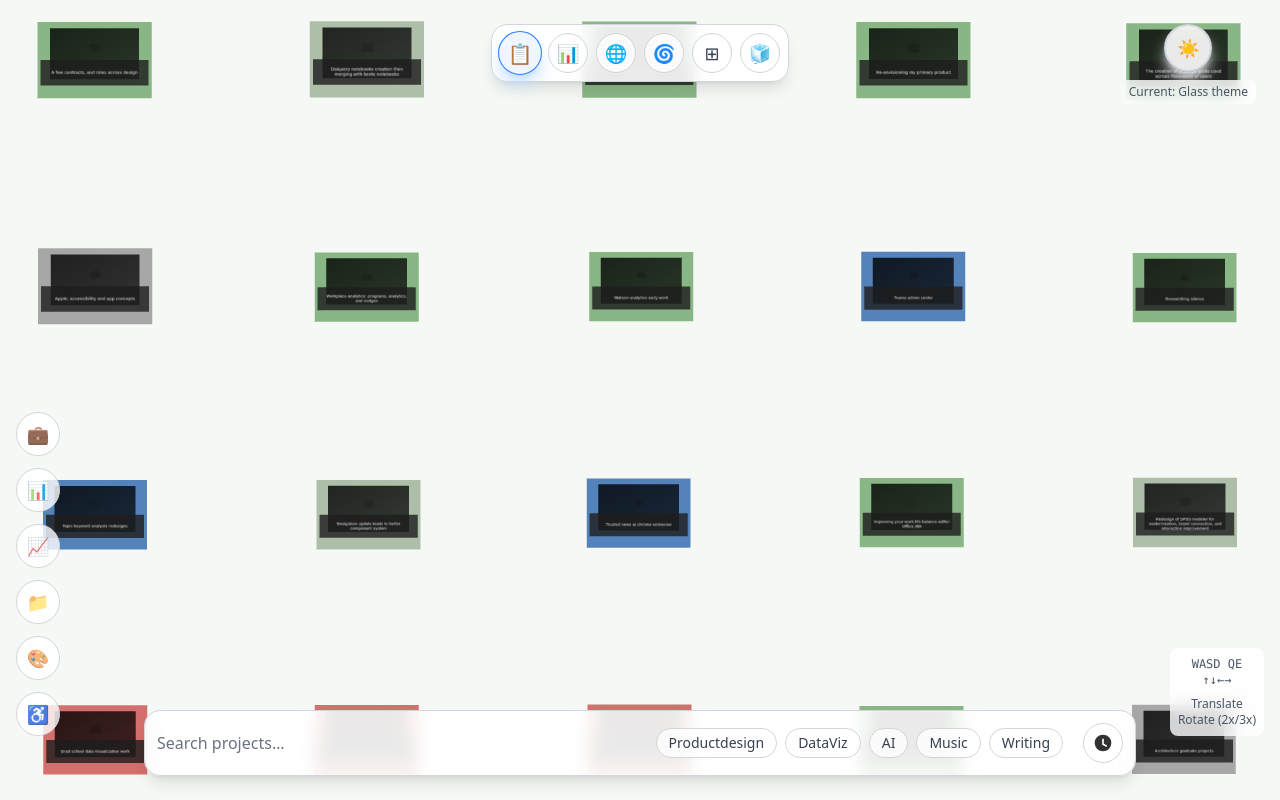
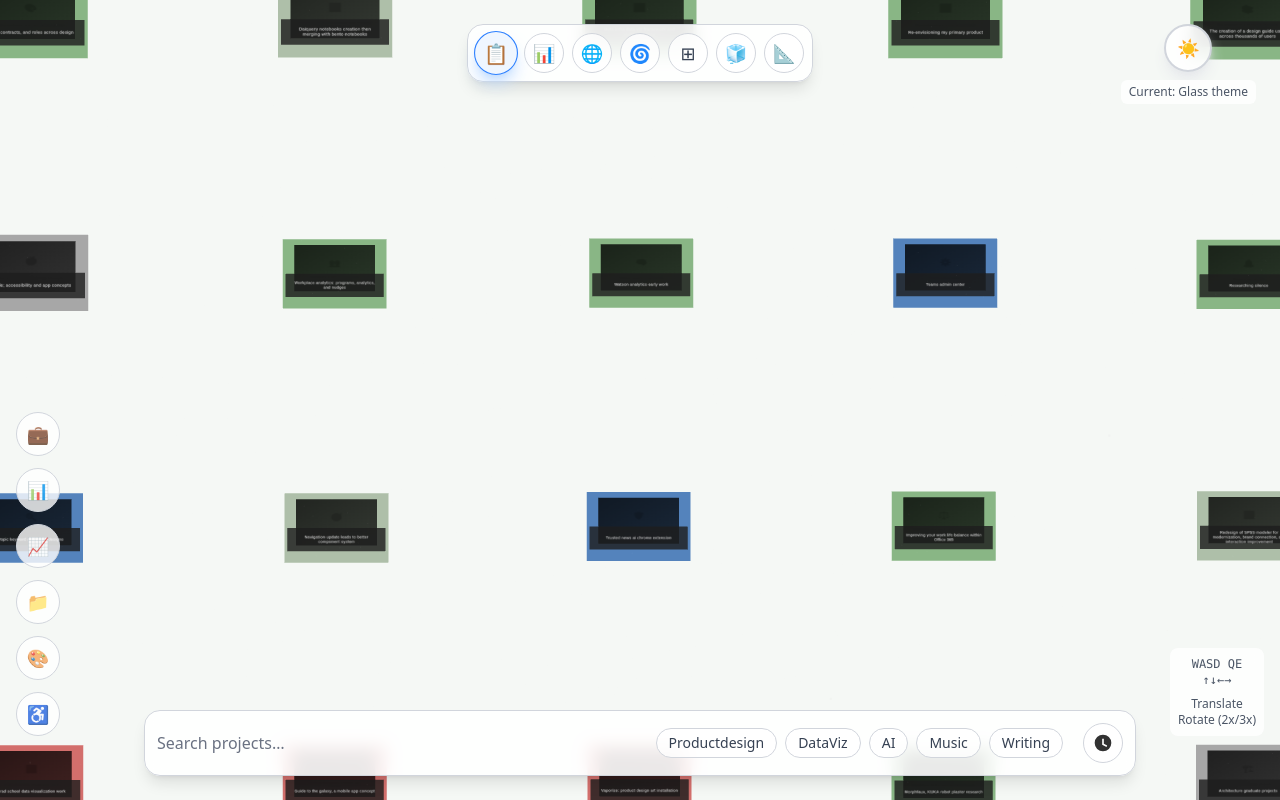
Before and after one commit to mhsenkow/webgl-portfolio, a Next.js app: page / in a window 1280 px wide. Built offline with nearby package versions, Linux system fonts and the light colour scheme.

Commit message:
Make grid tighter and add resize-to-current-view button functionality

```diff
--- a/app/page.tsx
+++ b/app/page.tsx
@@ -40,7 +40,7 @@ function ControlledOrbitControls() {
 }
 
 function PortfolioContent() {
-  const { timePeriod, selectedProject, setSelectedProject, cardPosition, setCardPosition, query, tag, layout } = useProjectsContext();
+  const { timePeriod, selectedProject, setSelectedProject, cardPosition, setCardPosition, query, tag, layout, customViewport } = useProjectsContext();
   const { theme } = useTheme();
   const themeColors = getThemeColors(theme);
 
@@ -92,7 +92,7 @@ function PortfolioContent() {
 
           <Particles count={8000} />
           <Comets />
-          <CardCloud onCardClick={handleCardClick} onCardCenter={handleCardCenter} timePeriod={timePeriod} isDetailOpen={!!selectedProject} query={query} tag={tag} layout={layout} />
+          <CardCloud onCardClick={handleCardClick} onCardCenter={handleCardCenter} timePeriod={timePeriod} isDetailOpen={!!selectedProject} query={query} tag={tag} layout={layout} customViewport={customViewport} />
           <ControlledOrbitControls />
           <KeyboardControls />
           <SpacePanControls />
--- a/components/CardCloud.tsx
+++ b/components/CardCloud.tsx
@@ -29,9 +29,10 @@ interface CardCloudProps {
   query?: string;
   tag?: string | null;
   layout?: 'flat-grid' | 'staggered' | 'sphere' | 'spiral' | 'grid' | 'cube';
+  customViewport?: { width: number; height: number } | null;
 }
 
-export default function CardCloud({ onCardClick, onCardCenter, timePeriod, isDetailOpen = false, query = '', tag = null, layout = 'flat-grid' }: CardCloudProps) {
+export default function CardCloud({ onCardClick, onCardCenter, timePeriod, isDetailOpen = false, query = '', tag = null, layout = 'flat-grid', customViewport = null }: CardCloudProps) {
   const { width: windowWidth, height: windowHeight } = useWindowSize();
   const [targetPositions, setTargetPositions] = useState<THREE.Vector3[]>([]);
   const [currentPositions, setCurrentPositions] = useState<THREE.Vector3[]>([]);
@@ -77,6 +78,13 @@ export default function CardCloud({ onCardClick, onCardCenter, timePeriod, isDet
           // Browser window responsive 2D Grid layout
           const totalCards = projects.length;
 
+          let visibleWidth, visibleHeight;
+
+          if (customViewport) {
+            // Use custom viewport dimensions (from current camera view)
+            visibleWidth = customViewport.width;
+            visibleHeight = customViewport.height;
+          } else {
             // Calculate viewport dimensions based on browser window size
             // Convert browser pixels to 3D world units
             const aspectRatio = windowWidth / windowHeight;
@@ -86,16 +94,17 @@ export default function CardCloud({ onCardClick, onCardCenter, timePeriod, isDet
             const cameraDistance = 12;
             const fov = 60;
             const fovRad = (fov * Math.PI) / 180;
-          const visibleHeight = 2 * cameraDistance * Math.tan(fovRad / 2);
-          const visibleWidth = visibleHeight * aspectRatio;
+            visibleHeight = 2 * cameraDistance * Math.tan(fovRad / 2);
+            visibleWidth = visibleHeight * aspectRatio;
+          }
 
           // Card dimensions (1.8 x 1.2)
           const cardWidth = 1.8;
           const cardHeight = 1.2;
 
           // Calculate optimal grid based on browser window
-          const maxCols = Math.floor(visibleWidth / (cardWidth * 1.3)); // 30% margin between cards
-          const maxRows = Math.floor(visibleHeight / (cardHeight * 1.3));
+          const maxCols = Math.floor(visibleWidth / (cardWidth * 1.1)); // 10% margin between cards (tighter)
+          const maxRows = Math.floor(visibleHeight / (cardHeight * 1.1));
 
           // Calculate actual grid dimensions
           let cols = Math.min(maxCols, Math.ceil(Math.sqrt(totalCards)));
@@ -115,8 +124,8 @@ export default function CardCloud({ onCardClick, onCardCenter, timePeriod, isDet
           const col = index % cols;
 
           // Calculate spacing to fill browser viewport nicely
-          const availableWidth = visibleWidth * 0.85; // Use 85% of viewport width
-          const availableHeight = visibleHeight * 0.85; // Use 85% of viewport height
+          const availableWidth = visibleWidth * 0.95; // Use 95% of viewport width (tighter)
+          const availableHeight = visibleHeight * 0.95; // Use 95% of viewport height (tighter)
 
           const horizontalSpacing = cols > 1 ? availableWidth / (cols - 1) : 0;
           const verticalSpacing = rows > 1 ? availableHeight / (rows - 1) : 0;
@@ -241,7 +250,7 @@ export default function CardCloud({ onCardClick, onCardCenter, timePeriod, isDet
 
       return new THREE.Vector3(x, y, z);
     });
-  }, [timePeriod, layout, windowWidth, windowHeight]);
+  }, [timePeriod, layout, windowWidth, windowHeight, customViewport]);
 
   // Update target positions when timePeriod changes
   useEffect(() => {
--- a/components/Hud.tsx
+++ b/components/Hud.tsx
@@ -14,7 +14,7 @@ const LAYOUTS = [
 ] as const;
 
 export default function Hud() {
-  const { query, setQuery, tag, setTag, layout, setLayout, featuredProjects, focusedProject, focusProject, clearFocus } = useProjectsContext();
+  const { query, setQuery, tag, setTag, layout, setLayout, featuredProjects, focusedProject, focusProject, clearFocus, customViewport, resizeGridToCurrentView, resetToBrowserResponsive } = useProjectsContext();
   const { theme } = useTheme();
 
   useEffect(() => {
@@ -71,6 +71,42 @@ export default function Hud() {
               }`}>{layoutOption.icon}</span>
             </button>
           ))}
+
+          {/* Resize to current view button */}
+          <button
+            onClick={() => {
+              if (customViewport) {
+                // If already using custom viewport, reset to browser responsive
+                resetToBrowserResponsive();
+              } else {
+                // Get current camera viewport and resize grid to it
+                // This is a simplified approach - in a real implementation you'd get the actual camera state
+                const aspectRatio = window.innerWidth / window.innerHeight;
+                const cameraDistance = 12;
+                const fov = 60;
+                const fovRad = (fov * Math.PI) / 180;
+                const visibleHeight = 2 * cameraDistance * Math.tan(fovRad / 2);
+                const visibleWidth = visibleHeight * aspectRatio;
+                resizeGridToCurrentView(visibleWidth, visibleHeight);
+              }
+            }}
+            className={`grid h-10 w-10 place-items-center rounded-full border transition-all duration-300 ease-out transform hover:scale-110 ${
+              customViewport
+                ? theme === 'dark'
+                  ? 'border-green-400 bg-green-500/20 scale-110 shadow-lg shadow-green-400/30'
+                  : theme === 'high-contrast'
+                  ? 'border-green-600 bg-green-600 text-white scale-110 shadow-lg shadow-green-600/30'
+                  : 'border-green-500 bg-green-50 scale-110 shadow-lg shadow-green-200'
+                : theme === 'dark'
+                  ? 'border-gray-600 bg-gray-800/80 hover:bg-gray-700 hover:border-gray-500'
+                  : theme === 'high-contrast'
+                  ? 'border-gray-400 bg-white/80 hover:bg-gray-100 hover:border-gray-600'
+                  : 'border-gray-300 bg-white/80 hover:bg-gray-50 hover:border-gray-400'
+            }`}
+            title={customViewport ? "Reset to browser responsive" : "Resize grid to current view"}
+          >
+            <span className="text-lg">{customViewport ? '🔄' : '📐'}</span>
+          </button>
         </div>
       </div>
 
--- /dev/null
+++ b/hooks/useCameraState.ts
@@ -0,0 +1,40 @@
+'use client';
+import { useRef } from 'react';
+import { useThree } from '@react-three/fiber';
+import * as THREE from 'three';
+
+export function useCameraState() {
+  const { camera } = useThree();
+  const cameraStateRef = useRef({
+    position: new THREE.Vector3(),
+    fov: 60,
+    aspect: 16/9
+  });
+
+  const updateCameraState = () => {
+    cameraStateRef.current.position.copy(camera.position);
+    if (camera instanceof THREE.PerspectiveCamera) {
+      cameraStateRef.current.fov = camera.fov;
+      cameraStateRef.current.aspect = camera.aspect;
+    }
+  };
+
+  const getCurrentViewport = () => {
+    const { position, fov, aspect } = cameraStateRef.current;
+    const fovRad = (fov * Math.PI) / 180;
+    const visibleHeight = 2 * position.z * Math.tan(fovRad / 2);
+    const visibleWidth = visibleHeight * aspect;
+
+    return {
+      width: visibleWidth,
+      height: visibleHeight,
+      position: position.clone()
+    };
+  };
+
+  return {
+    updateCameraState,
+    getCurrentViewport,
+    cameraState: cameraStateRef.current
+  };
+}
--- a/hooks/useProjects.ts
+++ b/hooks/useProjects.ts
@@ -12,6 +12,7 @@ export function useProjects() {
   const [selectedProject, setSelectedProject] = useState<Project | null>(null);
   const [cardPosition, setCardPosition] = useState<{ x: number; y: number; z: number } | null>(null);
   const [focusedProject, setFocusedProject] = useState<Project | null>(null);
+  const [customViewport, setCustomViewport] = useState<{ width: number; height: number } | null>(null);
 
   const projects = useMemo(() => {
     const q = query.trim().toLowerCase();
@@ -61,8 +62,8 @@ export function useProjects() {
         const cardHeight = 1.2;
 
         // Calculate optimal grid based on browser window
-        const maxCols = Math.floor(visibleWidth / (cardWidth * 1.3)); // 30% margin between cards
-        const maxRows = Math.floor(visibleHeight / (cardHeight * 1.3));
+        const maxCols = Math.floor(visibleWidth / (cardWidth * 1.1)); // 10% margin between cards (tighter)
+        const maxRows = Math.floor(visibleHeight / (cardHeight * 1.1));
 
         // Calculate actual grid dimensions
         let cols = Math.min(maxCols, Math.ceil(Math.sqrt(totalCards)));
@@ -82,8 +83,8 @@ export function useProjects() {
         const col = projectIndex % cols;
 
         // Calculate spacing to fill browser viewport nicely
-        const availableWidth = visibleWidth * 0.85; // Use 85% of viewport width
-        const availableHeight = visibleHeight * 0.85; // Use 85% of viewport height
+        const availableWidth = visibleWidth * 0.95; // Use 95% of viewport width (tighter)
+        const availableHeight = visibleHeight * 0.95; // Use 95% of viewport height (tighter)
 
         const horizontalSpacing = cols > 1 ? availableWidth / (cols - 1) : 0;
         const verticalSpacing = rows > 1 ? availableHeight / (rows - 1) : 0;
@@ -128,6 +129,18 @@ export function useProjects() {
     setCardPosition(null);
   };
 
+  // Function to resize grid based on current camera view
+  const resizeGridToCurrentView = (viewportWidth: number, viewportHeight: number) => {
+    setCustomViewport({ width: viewportWidth, height: viewportHeight });
+    setLayout('flat-grid'); // Ensure we're in flat-grid mode
+  };
+
+  // Function to reset to browser window responsive mode
+  const resetToBrowserResponsive = () => {
+    setCustomViewport(null);
+    setLayout('flat-grid');
+  };
+
   return {
     projects,
     query,
@@ -146,6 +159,9 @@ export function useProjects() {
     featuredProjects,
     focusedProject,
     focusProject,
-    clearFocus
+    clearFocus,
+    customViewport,
+    resizeGridToCurrentView,
+    resetToBrowserResponsive
   } as const;
 }
```
Lines whose indentation alone changed are shown as unchanged.
